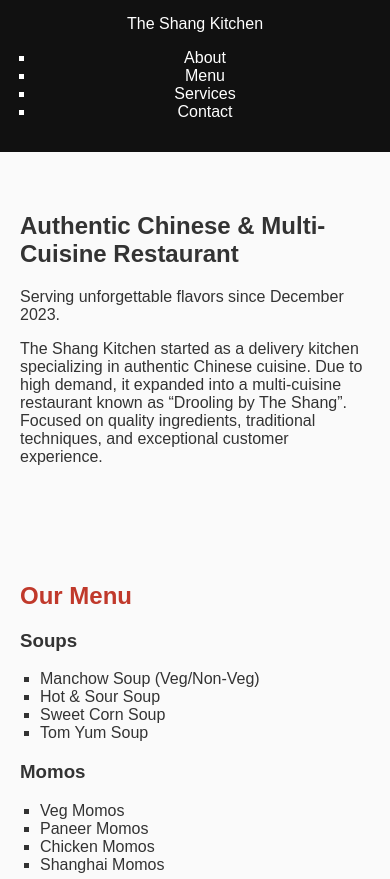
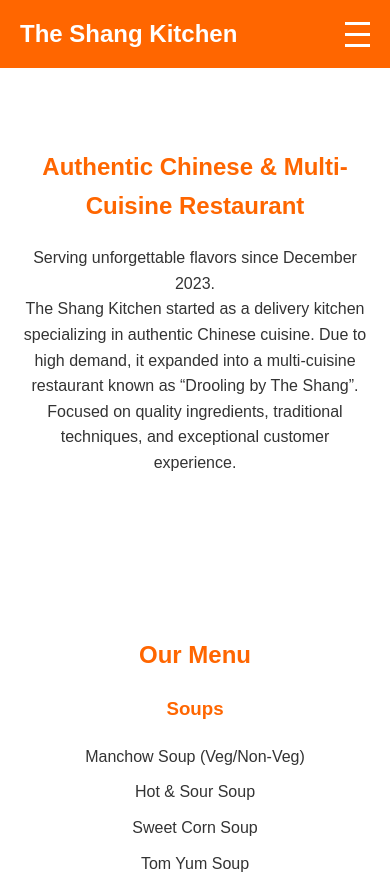
Before and after one commit to anasshaikh46721111-ui/Project--, a plain HTML site: page index.html in a window 390 px wide. Shown: the top 879 px of the page. Drawn offline with Linux system fonts and the light colour scheme.

Commit message:
Update style.css

```diff
--- a/style.css
+++ b/style.css
@@ -1,65 +1,115 @@
-body {
-  margin: 0;
-  font-family: Arial, sans-serif;
-  background: #fafafa;
-  color: #333;
+/* Basic Reset */
+* {
+    margin: 0;
+    padding: 0;
+    box-sizing: border-box;
+    font-family: 'Arial', sans-serif;
 }
 
-header {
-  background: #111;
-  color: white;
-  padding: 15px;
-  text-align: center;
+body {
+    line-height: 1.6;
+    color: #333;
 }
 
-nav a {
-  color: white;
-  margin: 0 10px;
-  text-decoration: none;
+/* Header & Navigation */
+header {
+    background: #ff6600;
+    color: white;
+    position: sticky;
+    top: 0;
+    z-index: 1000;
 }
 
-.hero {
-  background: #c0392b;
-  color: white;
-  padding: 60px 20px;
-  text-align: center;
+nav {
+    display: flex;
+    justify-content: space-between;
+    align-items: center;
+    padding: 15px 20px;
 }
 
-section {
-  padding: 40px 20px;
+nav .logo {
+    font-size: 24px;
+    font-weight: bold;
 }
 
-h2 {
-  color: #c0392b;
+nav ul {
+    list-style: none;
+    display: flex;
+}
+
+nav ul li {
+    margin-left: 20px;
+}
+
+nav ul li a {
+    color: white;
+    text-decoration: none;
+    font-weight: bold;
+}
+
+nav ul li a:hover {
+    text-decoration: underline;
+}
+
+/* Hamburger menu */
+.hamburger {
+    display: none;
+    flex-direction: column;
+    cursor: pointer;
+}
+
+.hamburger span {
+    background: white;
+    height: 3px;
+    width: 25px;
+    margin: 4px 0;
+}
+
+/* Sections */
+.section {
+    padding: 80px 20px;
+    text-align: center;
+}
+
+h1, h2, h3 {
+    margin-bottom: 20px;
+    color: #ff6600;
 }
 
 ul {
-  list-style: square;
-  padding-left: 20px;
+    list-style: none;
 }
 
-form {
-  max-width: 400px;
-  margin-top: 20px;
+ul li {
+    margin: 10px 0;
 }
 
-input, textarea {
-  width: 100%;
-  padding: 10px;
-  margin-bottom: 10px;
+/* Footer */
+footer {
+    background: #222;
+    color: white;
+    padding: 20px 0;
+    text-align: center;
 }
 
-button {
-  background: #c0392b;
-  color: white;
-  padding: 10px;
-  border: none;
-  cursor: pointer;
+/* Responsive */
+@media (max-width: 768px) {
+    nav ul {
+        flex-direction: column;
+        display: none;
+        width: 100%;
+        background: #ff6600;
+    }
+
+    nav ul.show {
+        display: flex;
+    }
+
+    .hamburger {
+        display: flex;
+    }
+
+    nav ul li {
+        margin: 10px 0;
+    }
 }
-
-footer {
-  background: #111;
-  color: white;
-  text-align: center;
-  padding: 15px;
-}
```
